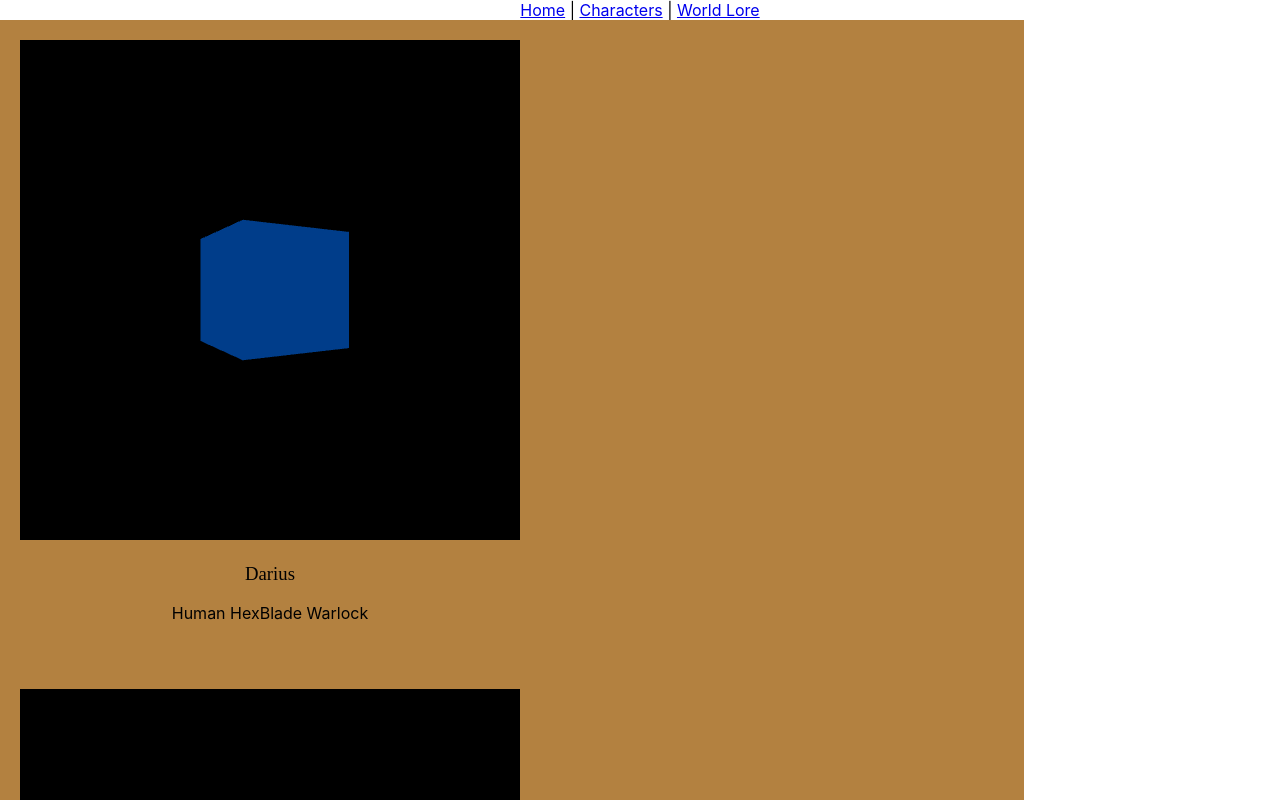
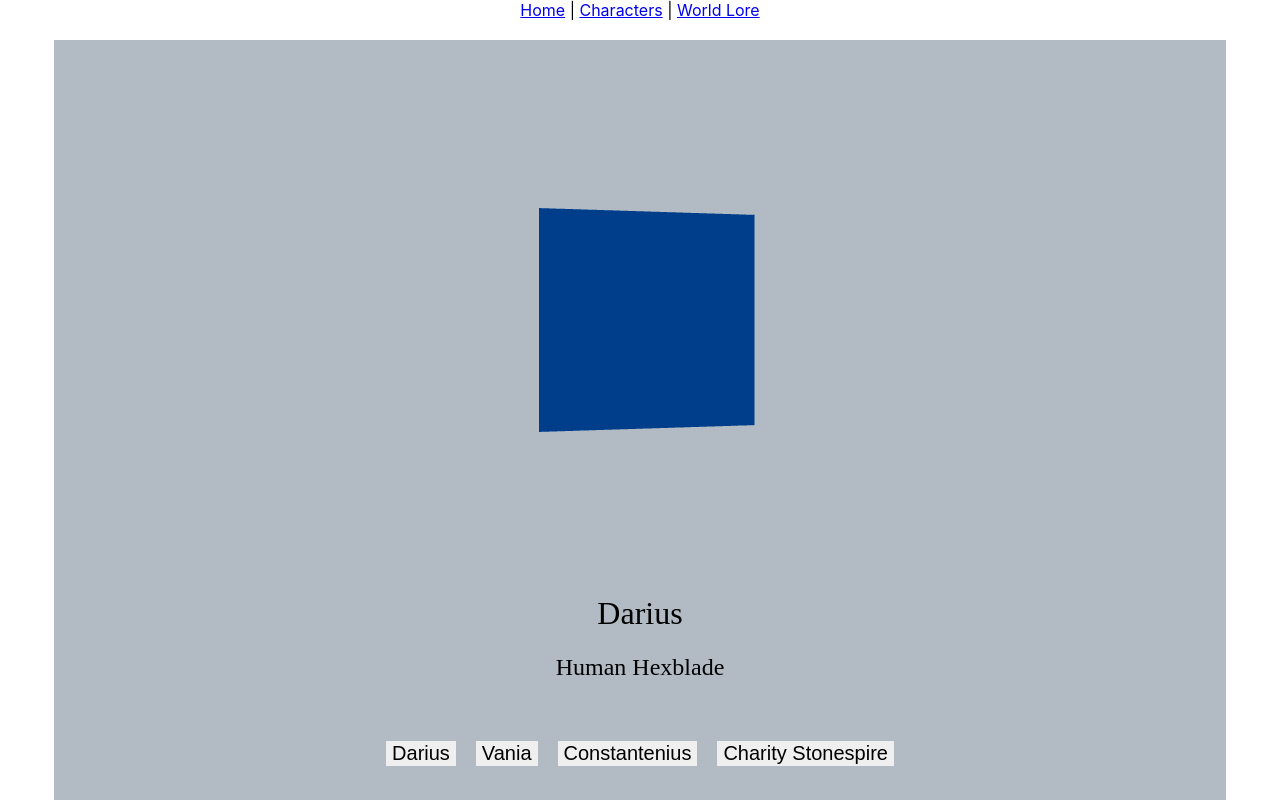
Before and after one commit to raghunema/dnd-wiki, a React (Create React App) app: page /characters in a window 1280 px wide. Shown: the top 800 px of the page. Built offline with nearby package versions, Linux system fonts and the light colour scheme; a web font is replaced by a local one.

Commit message:
world-page basics done

```diff
--- a/src/components/characterPage/character/character.js
+++ b/src/components/characterPage/character/character.js
@@ -3,14 +3,18 @@ import * as THREE from "three";
 import { GLTFLoader } from "three/examples/jsm/loaders/GLTFLoader";
 import './character.css'
 
-const Character = () => {
+const Character = ({character}) => {
     const canvasRef = useRef(null);
 
     useEffect(() => {
         // Initialize Three.js scene
         const scene = new THREE.Scene();
         const camera = new THREE.PerspectiveCamera(75, 1, 0.1, 1000);
-        const renderer = new THREE.WebGLRenderer({ antialias: true, canvas: canvasRef.current });
+        const renderer = new THREE.WebGLRenderer({
+          antialias: true,
+          alpha: true,
+          canvas: canvasRef.current
+        });
         renderer.setSize(500, 500); // Adjust canvas size as needed
 
         // Add lighting
@@ -28,13 +32,13 @@ const Character = () => {
         //   scene.add(gltf.scene);
         // });
 
-        camera.position.z = 3;
+        camera.position.z = 2;
 
         // Animation loop
         const animate = () => {
             requestAnimationFrame(animate);
             // cube.rotation.x += 0.01;
-            cube.rotation.y += 0.01;
+            cube.rotation.y += 0.005;
             renderer.render(scene, camera);
         };
 
@@ -49,8 +53,8 @@ const Character = () => {
   return (
     <div style={{ textAlign: "center", margin: "20px" }}>
       <canvas ref={canvasRef}></canvas>
-      <h3>Darius</h3>
-      <p>Human HexBlade Warlock</p>
+      <h1>{character.name}</h1>
+      <h2>{character.information}</h2>
     </div>
   );
 };
--- a/src/components/characterPage/characterPage.css
+++ b/src/components/characterPage/characterPage.css
@@ -1,22 +1,40 @@
 @import url('https://fonts.googleapis.com/css2?family=Almendra+SC&family=Roboto+Flex:opsz,wght@8..144,100..1000&display=swap');
 
 .character-page {
-    width: 80%;
-    background-color: rgb(179, 129, 64);
+    margin: auto;
+    margin-top: 20px;
+    width: 90%;
+    background-color: rgb(178, 187, 196);
+    padding: 10px;
+    display: flex;
+    flex-direction: column;
+    flex-wrap: wrap;
+    justify-content: center;
+    gap: 10px;
+    padding-bottom: 30px;
+}
+
+
+.character-picker {
     display: flex;
     flex-direction: row;
-    flex-wrap: wrap;
-    gap: 10px;
-}
-
-.character-model {
-    background-color: rgb(122, 122, 157);
+    justify-content: center;
+    align-items: center;
 }
 
 h1, h2, h3 {
     font-family: "Almendra SC", serif;
     font-weight: 400;
     font-style: normal;
+    margin-right: 15px;
+    margin-left: 15px;
+}
+
+.character-button {
+    border: none;
+    margin: 10px;
+    font-size: 20px;
+    border-radius: px;
 }
 
 .character-info {
@@ -24,19 +42,3 @@ h1, h2, h3 {
     flex-direction:row;
     justify-content: start;
 }
-
-.character-icon {
-    display: flex;
-    flex-direction: row;
-    width: 30%;
-    height: 100%;
-}
-
-.character-icon img {
-    width: 100%;
-    height: 100%;
-    object-fit: cover;
-    justify-content: start;
-    padding: 0;
-    margin: 0;
-}
--- a/src/components/characterPage/characterPage.js
+++ b/src/components/characterPage/characterPage.js
@@ -1,16 +1,34 @@
-import React from 'react';
+import React, { useState } from 'react';
 import './characterPage.css';
-// import RotatingCube from '../cube/cube';
 import Character from './character/character';
 
+const characters = [
+    {id: 0, name: "Darius", information: "Human Hexblade", model: "models/darius.glb"},
+    {id: 1, name: "Vania", information: "Elf, Cleric of Tyr", model: "models/darius.glb"},
+    {id: 2, name: "Constantenius", information: "Human Fighter", model: "models/darius.glb"},
+    {id: 3, name: "Charity Stonespire", information: "Teifling Theif", model: "models/darius.glb"},
+]
+
 const CharacterPage = () => {
+    const [selectedCharacter, setSelectedCharacter] = useState(characters[0])
+
     return (
         <div className='character-page'>
-            <Character/>
-            <Character/>
-            <Character/>
-            <Character/>
+            <Character character={selectedCharacter} />
+            <div className="character-picker">
+                {characters.map((character) => (
+                    <button
+                        key = {character.id}
+                        onClick = { () => setSelectedCharacter(character) }
+                        className={`${character.name === selectedCharacter.name ? 'selected' : ''} character-button`}
+                        id = {character.name}
+                    >
+                        {character.name}
+                    </button>
+                ))}
+            </div>
         </div>
+
     )
 }
 
--- a/src/components/worldPage/worldMenu/worldMenu.css
+++ b/src/components/worldPage/worldMenu/worldMenu.css
@@ -1,12 +1,18 @@
 .menu-obj {
-    background-color: aqua;
+    align-items: left;
+}
+
+.menu-header {
+    padding-left: 8px;
+    text-align: left;
+    font-weight: 300;
 }
 
 .menu-obj-name {
-    font-size: 1.2em;
-    font-weight: bold;
+    text-align: left;
+    padding-left: 8px;
 }
 
-.menu-obj:hover {
-    background-color: rgb(179, 129, 64);
+.menu-obj-name:hover {
+    text-decoration: underline;
 }
--- a/src/components/worldPage/worldMenu/worldMenu.js
+++ b/src/components/worldPage/worldMenu/worldMenu.js
@@ -1,18 +1,16 @@
-import React from "react";
-import "./worldMenu.css";
+import React from "react"
+import "./worldMenu.css"
 
-const MenuObj = ({ name, children }) => {
+const MenuObj = ({ name, children}) => {
     return (
         <div className="menu-obj">
-            {/* Clickable title that scrolls to the corresponding section */}
             <h2
-                className="menu-obj-name"
+                className={`menu-obj-name`}
                 onClick={() => document.getElementById(name)?.scrollIntoView({ behavior: "smooth" })}
             >
                 {name}
             </h2>
 
-            {/* Recursively render children if they exist */}
             {children && Object.keys(children).map((childKey) => (
                 <MenuObj key={childKey} name={childKey} children={children[childKey].children} />
             ))}
@@ -23,8 +21,7 @@ const MenuObj = ({ name, children }) => {
 const WorldMenu = ({ worldData }) => {
     return (
         <div className="world-menu-norm">
-            <h1 className="menu-header">Menu</h1>
-            <MenuObj name={worldData.name} children={worldData.children} />
+            <MenuObj name={worldData.name} children={worldData.children}/>
         </div>
     );
 };
--- a/src/components/worldPage/worldPage.css
+++ b/src/components/worldPage/worldPage.css
@@ -3,11 +3,11 @@
     flex-direction: row;
     justify-content: center;
     height: 100vh;
-    width: 85%;
+    width: 100%;
 }
 
 .world-menu {
-    flex: 0 0 15%;
+    flex: 0 0 10%;
     margin: 10px;
     overflow-y: auto;
     justify-content: center;
```
